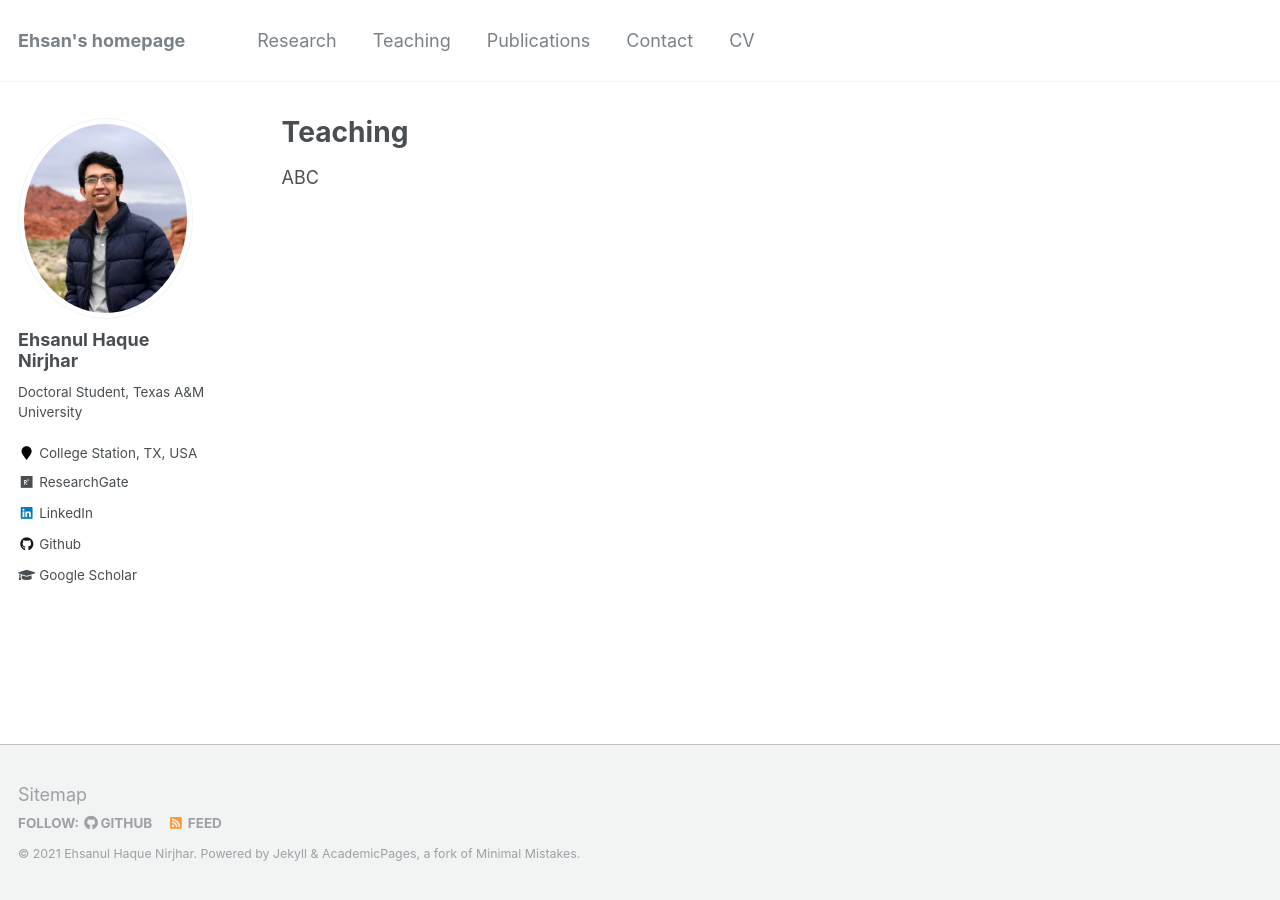
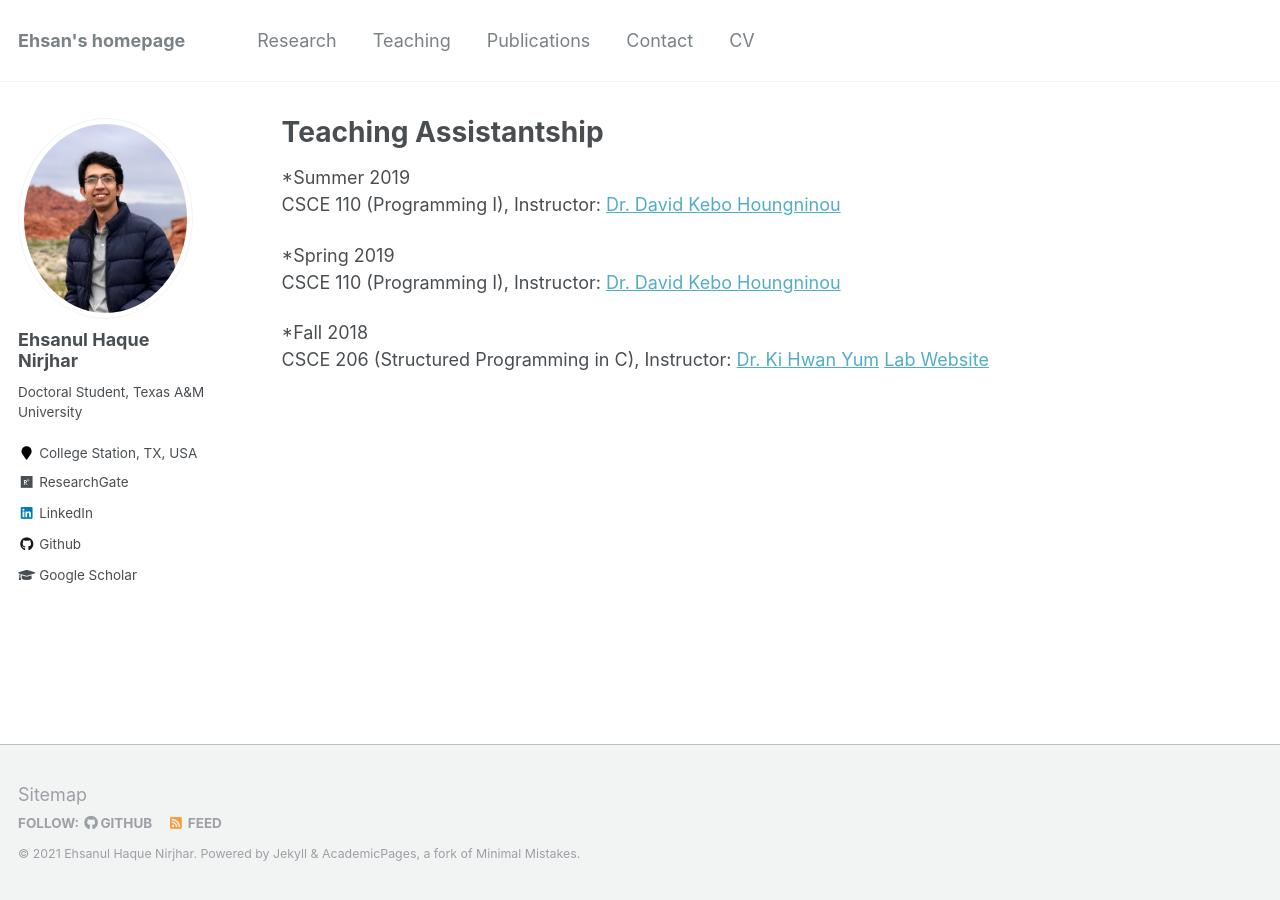
Before and after one commit to Ehsan-Nirjhar/Ehsan-Nirjhar.github.io, a Jekyll site: the page built from _pages/teaching.md, in a window 1280 px wide. Built offline with Jekyll 4.4.1, drawn with Linux system fonts in a browser that asks for light colours.

Commit message:
teaching updated

```diff
--- a/_pages/teaching.md
+++ b/_pages/teaching.md
@@ -1,8 +1,16 @@
 ---
 layout: archive
-title: "Teaching"
+title: "Teaching Assistantship"
 permalink: /teaching/
 author_profile: true
 ---
 
-ABC
+*Summer 2019
+	CSCE 110 (Programming I), Instructor: [Dr. David Kebo Houngninou](https://people.engr.tamu.edu/davidkebo/index.html)
+
+*Spring 2019
+	CSCE 110 (Programming I), Instructor: [Dr. David Kebo Houngninou](https://people.engr.tamu.edu/davidkebo/index.html)
+
+*Fall 2018
+	CSCE 206 (Structured Programming in C), Instructor: [Dr. Ki Hwan Yum](https://people.engr.tamu.edu/khyum107/index.html)
+	[Lab Website](http://people.tamu.edu/~nirjhar71/CSCE206-home.html)
```
